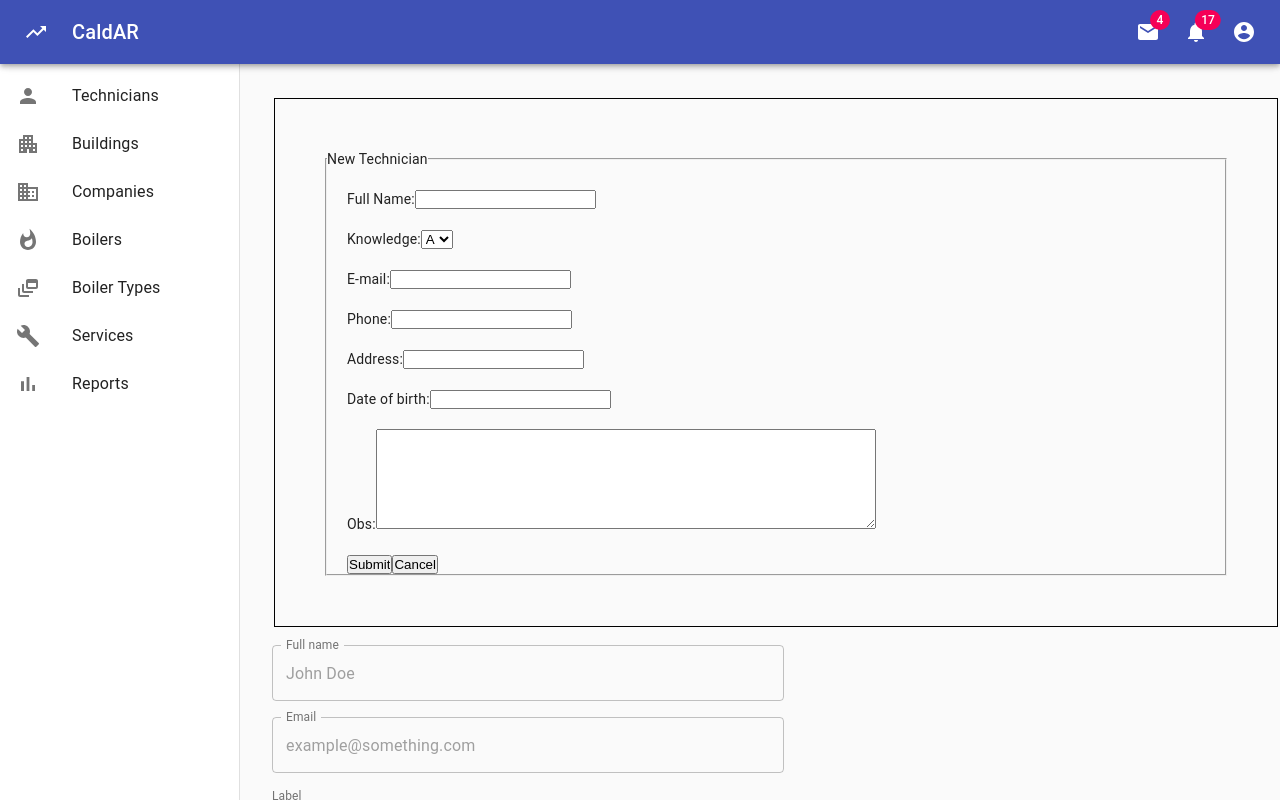
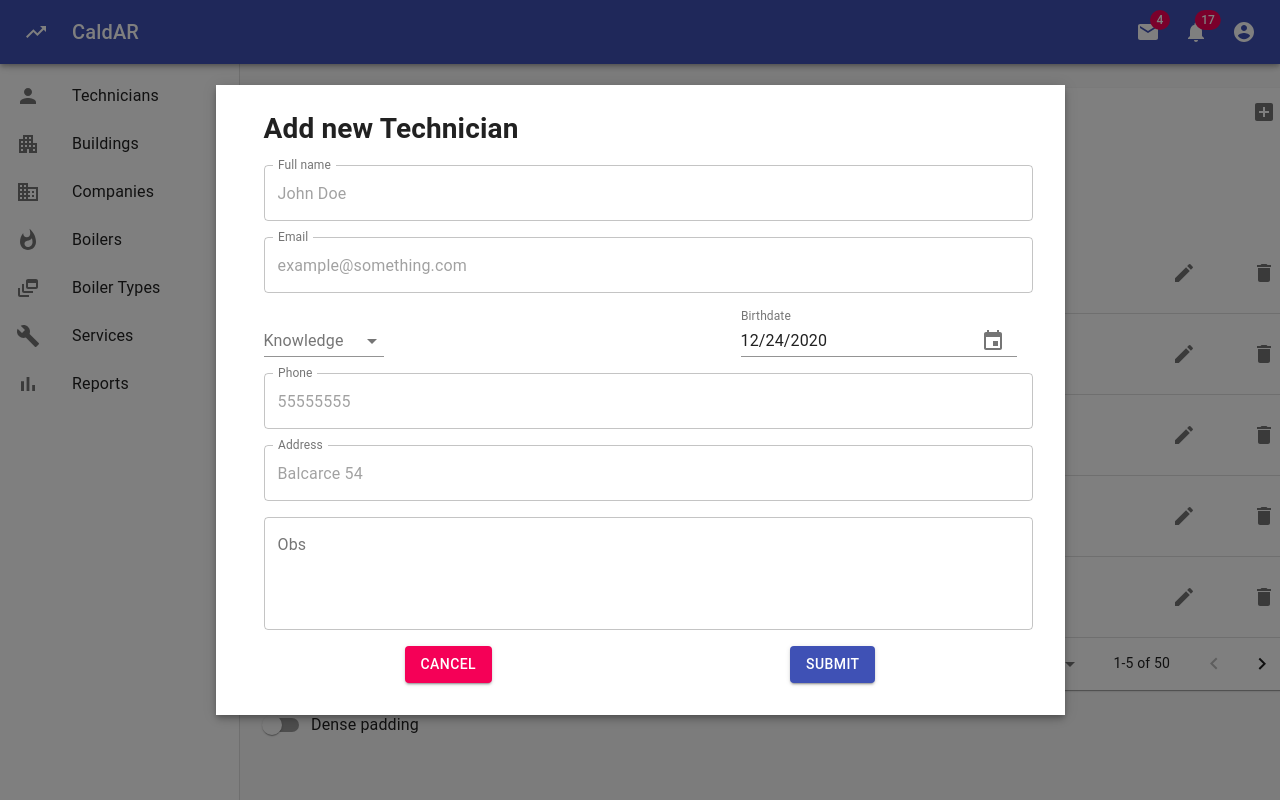
Before and after one commit to frandk18/caldar-fe, a React (Create React App) app: page /technician in a window 1280 px wide. Both pictures are taken after a click on the button 1264 px from the left and 112 px from the top of the page. Shown: the top 800 px of the page. Built offline with nearby package versions, Linux system fonts and the light colour scheme.

Commit message:
first approach to form UI

```diff
--- a/package.json
+++ b/package.json
@@ -3,11 +3,14 @@
   "version": "0.1.0",
   "private": true,
   "dependencies": {
+    "@date-io/date-fns": "^1.3.13",
     "@material-ui/core": "^4.11.2",
     "@material-ui/icons": "^4.11.2",
+    "@material-ui/pickers": "^3.2.10",
     "@testing-library/jest-dom": "^5.11.6",
     "@testing-library/react": "^11.2.2",
     "@testing-library/user-event": "^12.6.0",
+    "date-fns": "^2.16.1",
     "husky": "^4.3.6",
     "lint-staged": "^10.5.3",
     "prettier": "^2.2.1",
--- a/src/components/routes/technician/FormUI.jsx
+++ b/src/components/routes/technician/FormUI.jsx
@@ -1,7 +1,66 @@
-import React from "react";
+import React, { useState } from "react";
 import { makeStyles } from "@material-ui/core/styles";
 import TextField from "@material-ui/core/TextField";
+import "date-fns";
+import DateFnsUtils from "@date-io/date-fns";
+import {
+  MuiPickersUtilsProvider,
+  KeyboardDatePicker,
+} from "@material-ui/pickers";
+import Input from "@material-ui/core/Input";
+import InputLabel from "@material-ui/core/InputLabel";
+import MenuItem from "@material-ui/core/MenuItem";
+import FormControl from "@material-ui/core/FormControl";
+import ListItemText from "@material-ui/core/ListItemText";
+import Select from "@material-ui/core/Select";
+import Checkbox from "@material-ui/core/Checkbox";
+import Button from "@material-ui/core/Button";
+import Modal from "@material-ui/core/Modal";
+import Backdrop from "@material-ui/core/Backdrop";
+import Fade from "@material-ui/core/Fade";
 
+function Form(props) {
+  const technician = props.technicians.filter(
+    (technician) => technician._id.$oid === props.id
+  );
+  const [newOne, setNewOne] = useState({
+    _id: {
+      $oid: props.editing ? technician[0]._id.$oid : null,
+    },
+    fullname: props.editing ? technician[0].fullname : "",
+    knowledge: [props.editing ? technician[0].knowledge[0] : ""],
+    email: props.editing ? technician[0].email : "",
+    phone: props.editing ? technician[0].phone : "",
+    address: props.editing ? technician[0].address : "",
+    dateOfBirth: props.editing ? technician[0].dateOfBirth : Date(),
+    obs: props.editing ? technician[0].obs : "",
+  });
+
+  const handleChange = (evt) => {
+    const value = evt.target.value;
+    setNewOne({
+      ...newOne,
+      [evt.target.name]: value,
+    });
+  };
+
+  const handleSubmit = (e) => {
+    e.preventDefault();
+    props.addEdit(newOne);
+  };
+
+  const ITEM_HEIGHT = 48;
+  const ITEM_PADDING_TOP = 8;
+  const MenuProps = {
+    PaperProps: {
+      style: {
+        maxHeight: ITEM_HEIGHT * 4.5 + ITEM_PADDING_TOP,
+        width: 250,
+      },
+    },
+  };
+
+  const names = ["A", "B", "C", "D"];
   const useStyles = makeStyles((theme) => ({
     root: {
       display: "flex",
@@ -13,20 +72,78 @@ const useStyles = makeStyles((theme) => ({
       marginRight: theme.spacing(1),
       width: "25ch",
     },
+    formControl: {
+      margin: theme.spacing(1),
+      minWidth: 120,
+      maxWidth: 300,
+    },
+    chips: {
+      display: "flex",
+      flexWrap: "wrap",
+    },
+    chip: {
+      margin: 2,
+    },
+    noLabel: {
+      marginTop: theme.spacing(3),
+    },
+    root: {
+      "& > *": {
+        margin: theme.spacing(1),
+      },
+    },
+    modal: {
+      display: "flex",
+      alignItems: "center",
+      justifyContent: "center",
+    },
+    paper: {
+      backgroundColor: theme.palette.background.paper,
+      boxShadow: theme.shadows[5],
+      padding: theme.spacing(2, 4, 3),
+    },
   }));
 
   const Container = {
-  width: "50%",
+    width: "100%",
   };
-export default function LayoutTextFields() {
+
   const classes = useStyles();
 
+  const [selectedDate, setSelectedDate] = useState(
+    new Date(newOne.dateOfBirth)
+  );
+
+  const handleDateChange = (date) => {
+    setSelectedDate(date);
+    setNewOne((newOne.dateOfBirth = selectedDate));
+  };
+
+  const [personName, setPersonName] = React.useState([]);
+
   return (
+    <div>
+      <Modal
+        aria-labelledby="transition-modal-title"
+        aria-describedby="transition-modal-description"
+        className={classes.modal}
+        open={props.showForm}
+        closeAfterTransition
+        BackdropComponent={Backdrop}
+        BackdropProps={{
+          timeout: 500,
+        }}
+      >
+        <Fade in={props.showForm}>
+          <div className={classes.paper}>
             <div style={Container}>
               <div className={classes.root}>
                 <div>
+                  <h1 style={{ margin: 8 }}>Add new Technician</h1>
                   <TextField
-            id="outlined-full-widsdfth"
+                    name="fullname"
+                    defaultValue={newOne.fullname}
+                    onChange={handleChange}
                     label="Full name"
                     style={{ margin: 8 }}
                     placeholder="John Doe"
@@ -38,7 +155,9 @@ export default function LayoutTextFields() {
                     variant="outlined"
                   />
                   <TextField
-            id="outlined-full-width"
+                    name="email"
+                    defaultValue={newOne.email}
+                    onChange={handleChange}
                     label="Email"
                     style={{ margin: 8 }}
                     placeholder="example@something.com"
@@ -49,90 +168,56 @@ export default function LayoutTextFields() {
                     }}
                     variant="outlined"
                   />
-          <TextField
-            id="standard-full-width"
-            label="Label"
+                  <div
+                    style={{ display: "flex", justifyContent: "space-between" }}
+                  >
+                    <FormControl
+                      className={classes.formControl}
                       style={{ margin: 8 }}
-            placeholder="Placeholder"
-            helperText="Full width!"
-            fullWidth
+                    >
+                      <InputLabel>Knowledge</InputLabel>
+                      <Select
+                        labelId="demo-mutiple-checkbox-label"
+                        id="demo-mutiple-checkbox"
+                        multiple
+                        value={personName}
+                        onChange={handleChange}
+                        input={<Input />}
+                        renderValue={(selected) => selected.join(", ")}
+                        MenuProps={MenuProps}
+                      >
+                        {newOne.knowledge.map((name) => (
+                          <MenuItem key={name} value={name}>
+                            <Checkbox
+                              checked={newOne.knowledge.indexOf(name) > -1}
+                            />
+                            <ListItemText primary={name} />
+                          </MenuItem>
+                        ))}
+                      </Select>
+                    </FormControl>
+                    <MuiPickersUtilsProvider utils={DateFnsUtils}>
+                      <KeyboardDatePicker
+                        style={{ margin: 8 }}
                         margin="normal"
-            InputLabelProps={{
-              shrink: true,
+                        name="dateOfbirth"
+                        label="Birthdate"
+                        format="MM/dd/yyyy"
+                        defaultValue={selectedDate}
+                        onChange={handleDateChange}
+                        KeyboardButtonProps={{
+                          "aria-label": "change date",
                         }}
                       />
+                    </MuiPickersUtilsProvider>
+                  </div>
                   <TextField
-            label="Nosdfne"
-            id="margin-none"
-            defaultValue="Default Value"
-            className={classes.textField}
-            helperText="Some important text"
-          />
-          <TextField
-            label="Dense"
-            id="margin-dense"
-            defaultValue="Default Value"
-            className={classes.textField}
-            helperText="Some important text"
-            margin="dense"
-          />
-          <TextField
-            label="Normal"
-            id="margin-normal"
-            defaultValue="Default Value"
-            className={classes.textField}
-            helperText="Some important text"
-            margin="normal"
-          />
-        </div>
-        <div>
-          <TextField
-            id="filled-full-width"
-            label="Label"
+                    name="phone"
+                    defaultValue={newOne.phone}
+                    onChange={handleChange}
+                    label="Phone"
                     style={{ margin: 8 }}
-            placeholder="Placeholder"
-            helperText="Full width!"
-            fullWidth
-            margin="normal"
-            InputLabelProps={{
-              shrink: true,
-            }}
-            variant="filled"
-          />
-          <TextField
-            label="None"
-            id="filled-margin-none"
-            defaultValue="Default Value"
-            className={classes.textField}
-            helperText="Some important text"
-            variant="filled"
-          />
-          <TextField
-            label="Dense"
-            id="filled-margin-dense"
-            defaultValue="Default Value"
-            className={classes.textField}
-            helperText="Some important text"
-            margin="dense"
-            variant="filled"
-          />
-          <TextField
-            label="Normdfgal"
-            id="filled-margin-normal"
-            defaultValue="Default Value"
-            className={classes.textField}
-            helperText="Some important text"
-            margin="normal"
-            variant="filled"
-          />
-        </div>
-        <div>
-          <TextField
-            id="outlined-full-wdfgidth"
-            label="Label"
-            style={{ margin: 8 }}
-            placeholder="Placeholder"
-            helperText="Full width!"
+                    placeholder="55555555"
                     fullWidth
                     margin="normal"
                     InputLabelProps={{
@@ -141,33 +226,56 @@ export default function LayoutTextFields() {
                     variant="outlined"
                   />
                   <TextField
-            label="Noaaane"
-            id="outlined-margin-none"
-            defaultValue="Default Value"
-            className={classes.textField}
-            helperText="Some important text"
+                    name="address"
+                    defaultValue={newOne.address}
+                    onChange={handleChange}
+                    label="Address"
+                    style={{ margin: 8 }}
+                    placeholder="Balcarce 54"
+                    fullWidth
+                    margin="normal"
+                    InputLabelProps={{
+                      shrink: true,
+                    }}
                     variant="outlined"
                   />
                   <TextField
-            label="Densffse"
-            id="outlined-margin-dense"
-            defaultValue="Default Value"
-            className={classes.textField}
-            helperText="Some important text"
-            margin="dense"
-            variant="outlined"
-          />
-          <TextField
-            label="Norsdfsdgmal"
-            id="outlined-margin-normal"
-            defaultValue="Default Value"
-            className={classes.textField}
-            helperText="Some important text"
-            margin="normal"
+                    fullWidth
+                    onChange={handleChange}
+                    style={{ margin: 8 }}
+                    name="obs"
+                    label="Obs"
+                    multiline
+                    rows={4}
+                    defaultValue={newOne.obs}
                     variant="outlined"
                   />
                 </div>
+                <div
+                  style={{ display: "flex", justifyContent: "space-around" }}
+                >
+                  <Button
+                    variant="contained"
+                    color="secondary"
+                    onClick={props.toggleForm}
+                  >
+                    Cancel
+                  </Button>
+                  <Button
+                    variant="contained"
+                    color="primary"
+                    onClick={handleSubmit}
+                  >
+                    Submit
+                  </Button>
                 </div>
+              </div>
+            </div>
+          </div>
+        </Fade>
+      </Modal>
     </div>
   );
 }
+
+export default Form;
--- a/src/components/routes/technician/Technician.jsx
+++ b/src/components/routes/technician/Technician.jsx
@@ -1,14 +1,13 @@
 import React, { useState } from "react";
 import Technicians from "../../../mocks/technician.json";
-import Table from "./Table.jsx";
-import DataForm from "./DataForm.jsx";
 import { v4 as uuidv4 } from "uuid";
 import TableUI from "../../shared/TableUI.jsx";
 import FormUI from "./FormUI.jsx";
 
 function Technician() {
   const [technicians, setTechnicians] = useState(Technicians);
-  const [newItem, setNewItem] = useState(false);
+  const [showForm, setShowForm] = useState(false);
+  const [editing, setEditing] = useState(false);
   const [id, setId] = useState(null);
   const [headCells] = useState([
     {
@@ -45,18 +44,16 @@ function Technician() {
   const name = "Technician";
   const captureId = (id) => {
     setId(id);
+    if (id !== null) {
+      setEditing(true);
+    }
     toggleForm();
   };
 
   const toggleForm = () => {
-    setNewItem(!newItem);
-  };
-
-  const delItem = (id) => {
-    if (id !== null) {
-      setTechnicians([
-        ...technicians.filter((technician) => technician._id.$oid !== id),
-      ]);
+    setShowForm(!showForm);
+    if (editing) {
+      setEditing(false);
     }
   };
 
@@ -77,12 +74,12 @@ function Technician() {
         }),
       ];
       setTechnicians(updateTechnicians);
+      setEditing(false);
     }
     toggleForm();
   };
 
   const toDelete = (id) => {
-    console.log("deleteee", id);
     if (id !== null) {
       setTechnicians([
         ...technicians.filter((technician) => technician._id.$oid !== id),
@@ -95,21 +92,28 @@ function Technician() {
     toggleForm();
   };
 
-  const toAdd = () => {
-    console.log("NEW");
-  };
+  const toAdd = () => {};
 
   return (
     <React.Fragment>
-      {newItem && (
+      {/*{newItem && (
         <DataForm
           technicians={technicians}
           id={id}
           addEdit={addEdit}
           toggleForm={toggleForm}
         />
+      )}*/}
+      {showForm && (
+        <FormUI
+          toggleForm={toggleForm}
+          showForm={showForm}
+          technicians={technicians}
+          id={id}
+          editing={editing}
+          addEdit={addEdit}
+        />
       )}
-      <div>{newItem && <FormUI />}</div>
       {/*
       <Table
         technicians={technicians}
@@ -124,7 +128,7 @@ function Technician() {
         fieldObj={fieldObj}
         name={name}
         toDelete={toDelete}
-        toEdit={toEdit}
+        toEdit={captureId}
         toAdd={toAdd}
         toggleForm={toggleForm}
       />
```
Also changed, not shown: 2 other files (tests, documents, lock files or other folders). Lines whose indentation alone changed are shown as unchanged.
